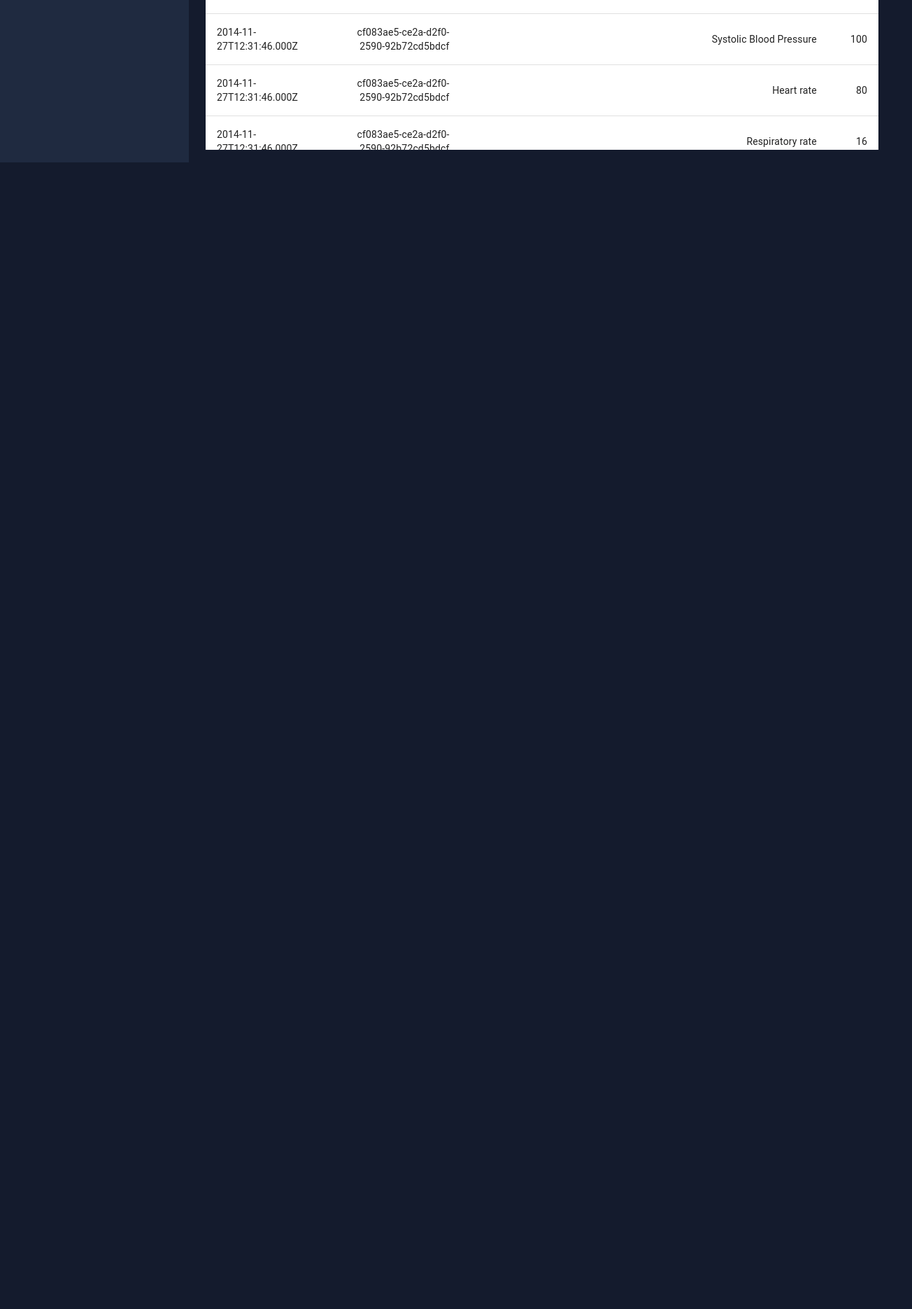
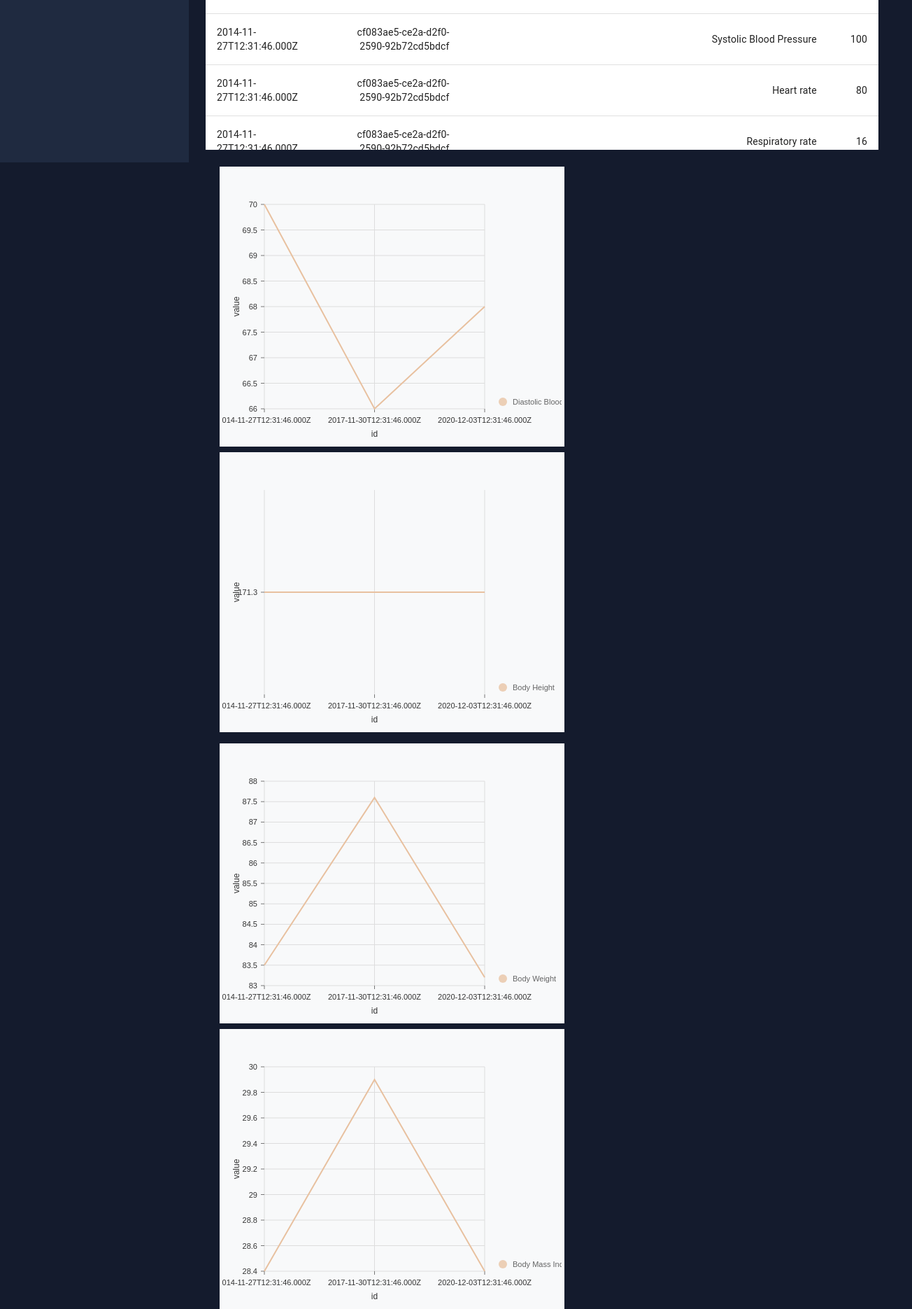
Before and after one commit to projectX-india/Stratethon4, a React (Create React App) app in the folder frontend/: page /observations in a window 1280 px wide. Shown: the part 568-2438 px from the top of the page at 70% size, 1304 px wide, since content can reach past the window. Before the commit the page ends 800 px from the top, so only its background shows below. Built offline with nearby package versions, Linux system fonts and the light colour scheme.

Commit message:
charts updated

```diff
--- a/frontend/src/components/line.jsx
+++ b/frontend/src/components/line.jsx
@@ -27,7 +27,7 @@ const MyResponsiveLine = ({ data }) => (
             tickSize: 5,
             tickPadding: 5,
             tickRotation: 0,
-            legend: 'transportation',
+            legend: 'id',
             legendOffset: 36,
             legendPosition: 'middle'
         }}
@@ -36,7 +36,7 @@ const MyResponsiveLine = ({ data }) => (
             tickSize: 5,
             tickPadding: 5,
             tickRotation: 0,
-            legend: 'count',
+            legend: 'value',
             legendOffset: -40,
             legendPosition: 'middle'
         }}
--- a/frontend/src/scenes/observations/index.jsx
+++ b/frontend/src/scenes/observations/index.jsx
@@ -31,7 +31,10 @@ function formatChartData(val,obj) {
 const Observations = ({patientData}) => {
 
   const [rows,setRows] = useState([])
-  const [chartData,setChartData] = useState([])
+  const [bpchartData,setbpChartData] = useState([])
+  const [heightchartData,setheightchartData] = useState([])
+  const [weightchartData,setweightchartData] = useState([])
+  const [bmichartData,setbmichartData] = useState([])
 
   useEffect(() => {
       const fillRows = ()=>{
@@ -41,6 +44,7 @@ const Observations = ({patientData}) => {
             setRows(rows=>[...rows,createData( data[i].date, data[i].encounterid,data[i].description,data[i].value)]);
           }
         }
+
       }
       setRows([]);
       fillRows();
@@ -62,18 +66,35 @@ const Observations = ({patientData}) => {
           }
         }
       }
+      console.log(obj);
       let dbp = formatChartData("Diastolic Blood Pressure",obj["Diastolic Blood Pressure"]);
-      console.log(dbp);
-      setChartData(chartData=>[...chartData,dbp])
-      console.log(chartData);
+      setbpChartData(bpchartData=>[...bpchartData,dbp])
+      // let sbp = formatChartData("Systolic Blood Pressure",obj["Systolic Blood Pressure"]);
+      // console.log(sbp);
+      // setChartData(chartData=>[...chartData,sbp])
+
+      let height = formatChartData("Body Height",obj["Body Height"]);
+      setheightchartData(heightchartData=>[...heightchartData,height])
+
+      let weight = formatChartData("Body Weight",obj["Body Weight"]);
+      setweightchartData(weightchartData=>[...weightchartData,weight])
+
+      let bmi = formatChartData("Body Mass Index",obj["Body Mass Index"]);
+      setbmichartData(bmichartData=>[...bmichartData,bmi])
+
+      // console.log(chartData);
     }
-    setChartData([]);
+    setbpChartData([]);
+    setheightchartData([]);
+    setweightchartData([]);
+    setbmichartData([]);
     fillChart();
 
 }, [patientData])
 
 
 
+// console.log(rows);
   return (
     <>
       <h3 className="p-3">Observations</h3>
@@ -106,8 +127,22 @@ const Observations = ({patientData}) => {
       </Table>
     </TableContainer>
     </div>
-    <div className="container w-50 p-1">
-      <MyResponsiveLine data={chartData}/>
+
+    <div className="container w-100 h-100  m-4">
+        <div className="container w-50 h-50 m-2 p-1 bg-light text-dark">
+          <MyResponsiveLine data={bpchartData}/>
+        </div>
+        <div className="container w-50 h-50 m-2 p-1 bg-light text-dark">
+          <MyResponsiveLine data={heightchartData}/>
+        </div>
+      </div>
+    <div className="container w-100 h-100  m-4">
+        <div className="container w-50 h-50 m-2 p-1 bg-light text-dark">
+          <MyResponsiveLine data={weightchartData}/>
+        </div>
+        <div className="container w-50 h-50 m-2 p-1 bg-light text-dark">
+          <MyResponsiveLine data={bmichartData}/>
+        </div>
     </div>
    </>
     );
```
